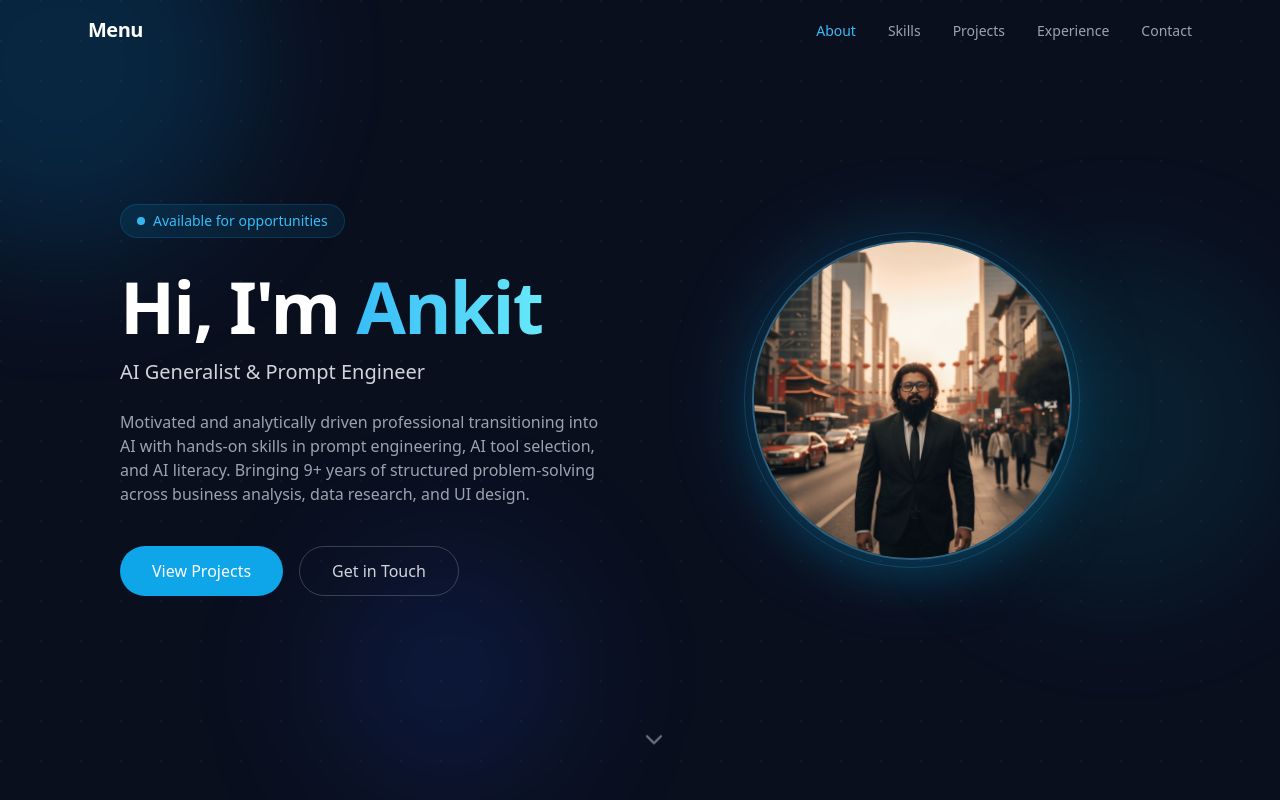
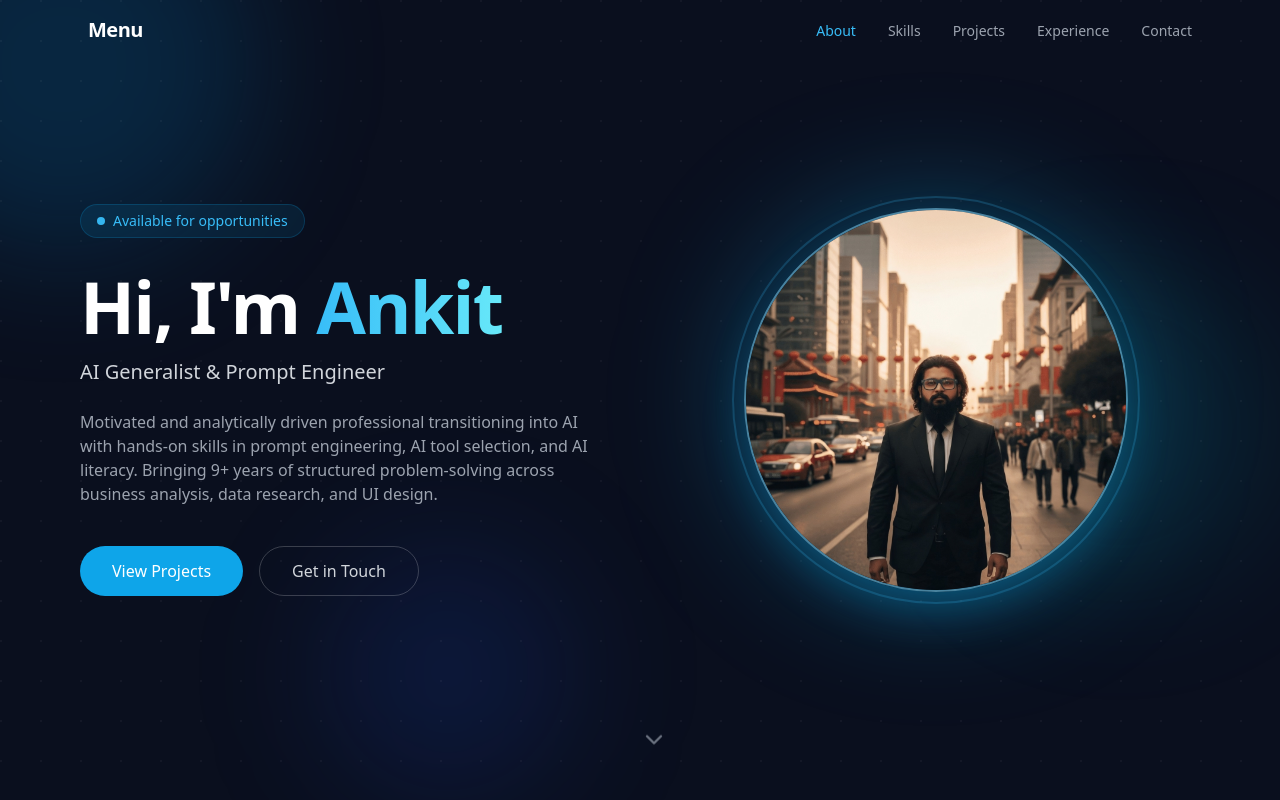
Before and after one commit to Herschelle-andy/Portfolio-Website_Ankit, a React (Vite) app: page / in a window 1280 px wide. Shown: the top 800 px of the page. Built offline with nearby package versions, Linux system fonts and the light colour scheme.

Commit message:
Fix hero photo visibility & styling

```diff
--- a/src/App.tsx
+++ b/src/App.tsx
@@ -180,7 +180,7 @@ export default function App() {
           />
         </div>
 
-        <div className="relative z-10 max-w-6xl mx-auto flex items-center justify-between gap-12">
+        <div className="relative z-10 max-w-7xl mx-auto flex items-center justify-between gap-16 py-20">
           <div className="flex-1 max-w-2xl text-left">
             <div className="inline-flex items-center gap-2 bg-sky-500/10 border border-sky-500/20 rounded-full px-4 py-1.5 text-sky-400 text-sm font-medium mb-8">
               <span className="w-2 h-2 bg-sky-400 rounded-full animate-pulse" />
@@ -212,16 +212,16 @@ export default function App() {
             </div>
           </div>
 
-          <div className="hidden lg:flex flex-1 items-center justify-center">
-            <div className="relative w-80 h-80">
-              <div className="absolute inset-0 bg-gradient-to-br from-sky-500/30 to-cyan-500/20 rounded-full blur-2xl" />
-              <div className="absolute inset-0 border-2 border-sky-400/30 rounded-full" />
+          <div className="hidden lg:flex lg:flex-1 items-center justify-center flex-shrink-0">
+            <div className="relative w-96 h-96">
+              <div className="absolute inset-0 bg-gradient-to-br from-sky-500/40 to-cyan-500/30 rounded-full blur-3xl animate-pulse" />
+              <div className="absolute inset-0 border-2 border-sky-400/40 rounded-full" />
               <img
                 src="/LinkedInProfilePic.jpeg"
                 alt="Ankit's Profile"
-                className="relative w-full h-full object-cover rounded-full shadow-2xl shadow-sky-500/20 border-2 border-white/10"
+                className="relative w-full h-full object-cover rounded-full shadow-2xl shadow-sky-500/40 border-2 border-white/20"
               />
-              <div className="absolute -inset-2 border border-sky-400/20 rounded-full" />
+              <div className="absolute -inset-3 border-2 border-sky-400/20 rounded-full" />
             </div>
           </div>
         </div>
```
